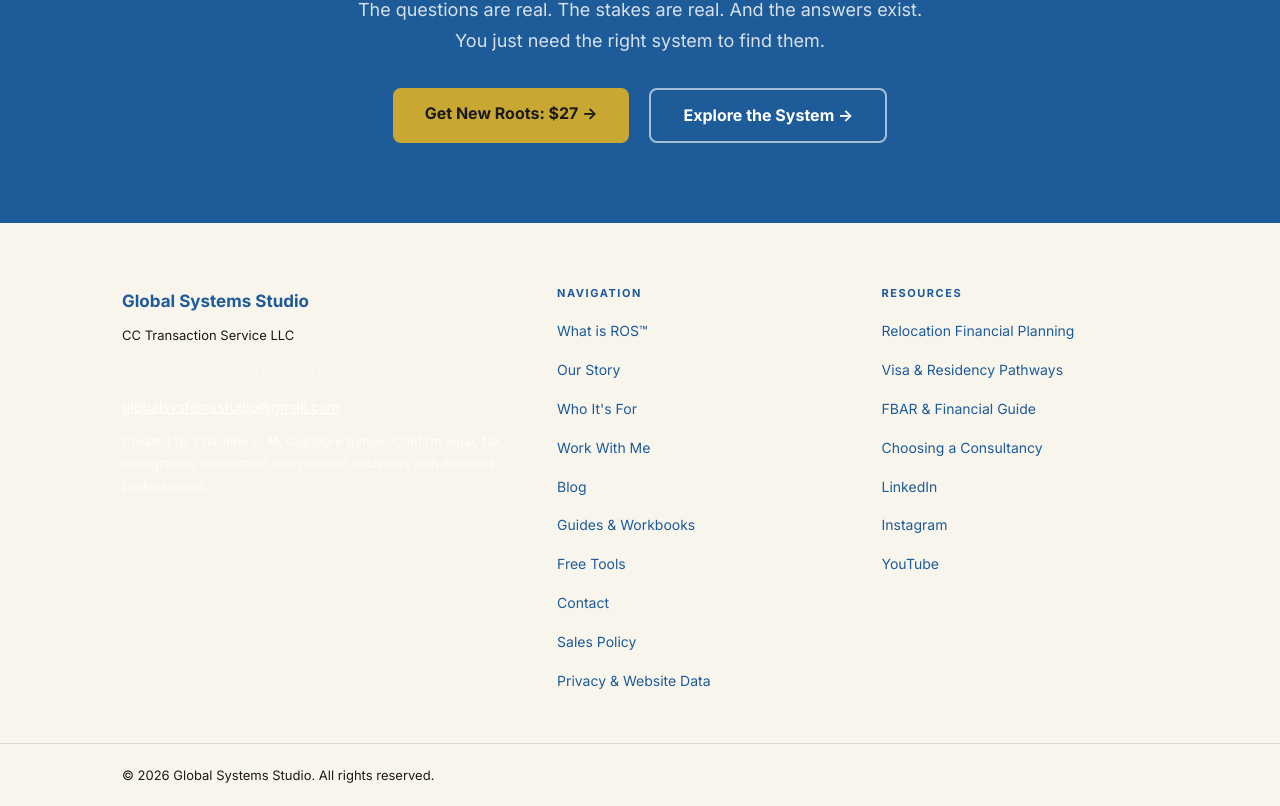
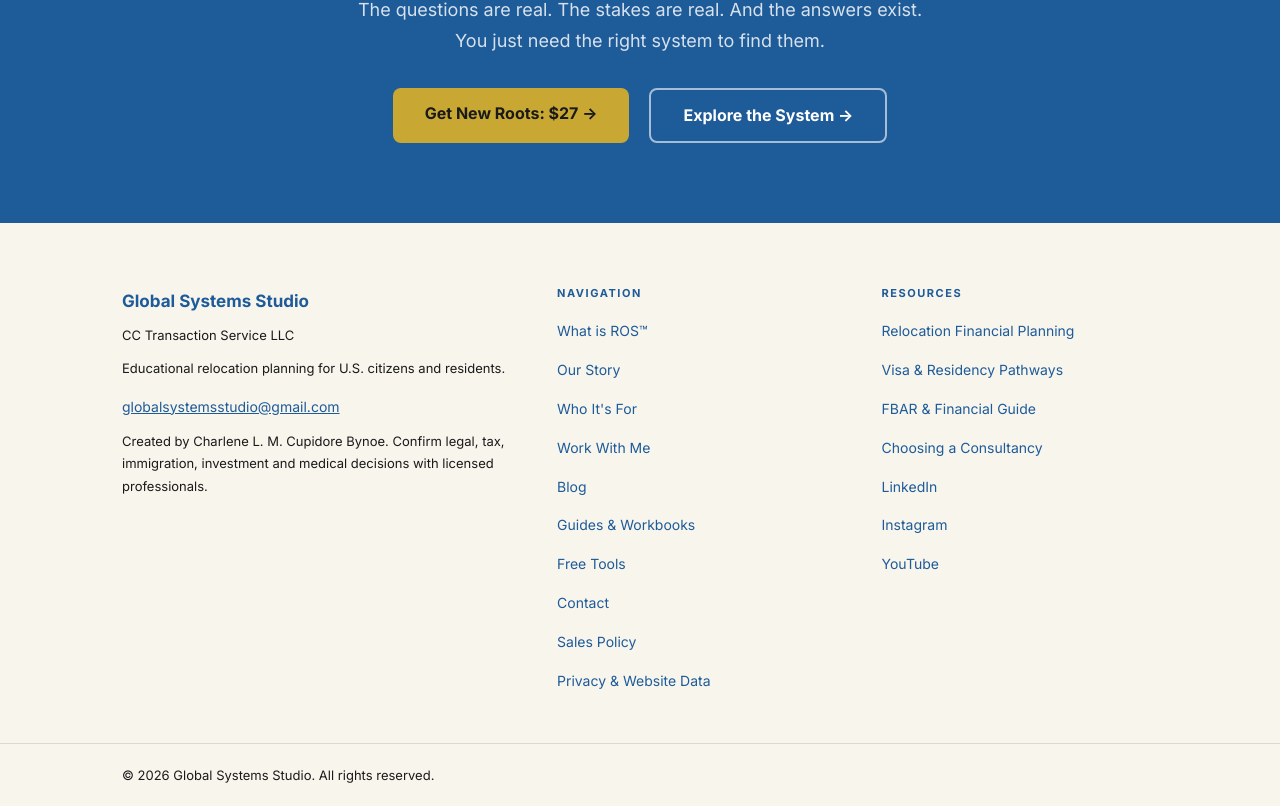
Before and after one commit to globalsystemsstudio-lang/gss-website, a Next.js app: page / in a window 1280 px wide. Shown: the part 10114-10920 px from the top of the page. Built offline with nearby package versions, Linux system fonts and the light colour scheme.

Commit message:
Improve footer contrast with GSS brand colors

```diff
--- a/components/Footer.jsx
+++ b/components/Footer.jsx
@@ -9,9 +9,9 @@ export default function Footer() {
             <div className="footer-brand">
               <span className="footer-logo-text">Global Systems Studio</span>
               <p>CC Transaction Service LLC</p>
-              <p style={{marginTop:'12px', fontSize:'13px', color:'rgba(255,255,255,0.4)', lineHeight:'1.6'}}>
+              <p style={{marginTop:'12px', fontSize:'13px', color:'var(--text)' , lineHeight:'1.6'}}>
                 Educational relocation planning for U.S. citizens and residents.
-              </p><p style={{marginTop:16, fontSize:14}}><a href="mailto:globalsystemsstudio@gmail.com" style={{color:'white'}}>globalsystemsstudio@gmail.com</a></p><p style={{marginTop:12, fontSize:13, color:'rgba(255,255,255,.8)'}}>Created by Charlene L. M. Cupidore Bynoe. Confirm legal, tax, immigration, investment and medical decisions with licensed professionals.</p>
+              </p><p style={{marginTop:16, fontSize:14}}><a href="mailto:globalsystemsstudio@gmail.com" style={{color:'var(--primary)'}}>globalsystemsstudio@gmail.com</a></p><p style={{marginTop:12, fontSize:13, color:'var(--text)' }}>Created by Charlene L. M. Cupidore Bynoe. Confirm legal, tax, immigration, investment and medical decisions with licensed professionals.</p>
             </div>
             <div className="footer-col">
               <h4>Navigation</h4>
```
